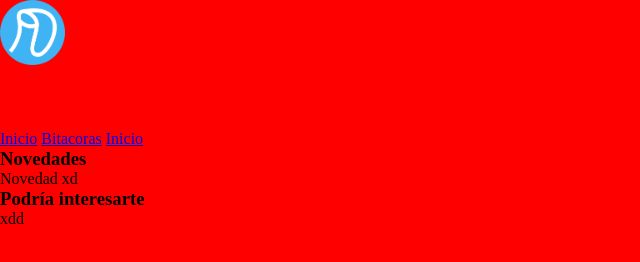
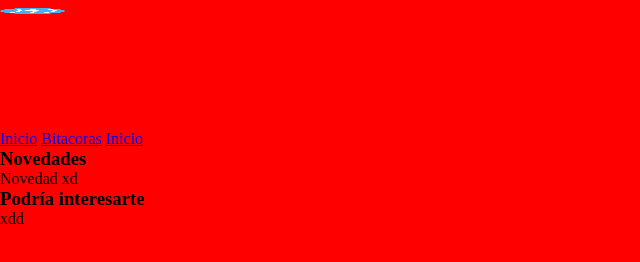
Before and after one commit to MamielXD/Bitacoras, a plain HTML site: page Bitacora/index.html in a window 1280 px wide. Shown: the whole page, without its empty margins (0-640 px from the left). Drawn offline with Linux system fonts and the light colour scheme.

Commit message:
sizelogo

```diff
--- a/Bitacora/style/style.css
+++ b/Bitacora/style/style.css
@@ -14,6 +14,6 @@ background: red;
 }
 
 .logo-img {
-    height: 50%;
+    height: 5%;
     width: 50%;
 }
```
